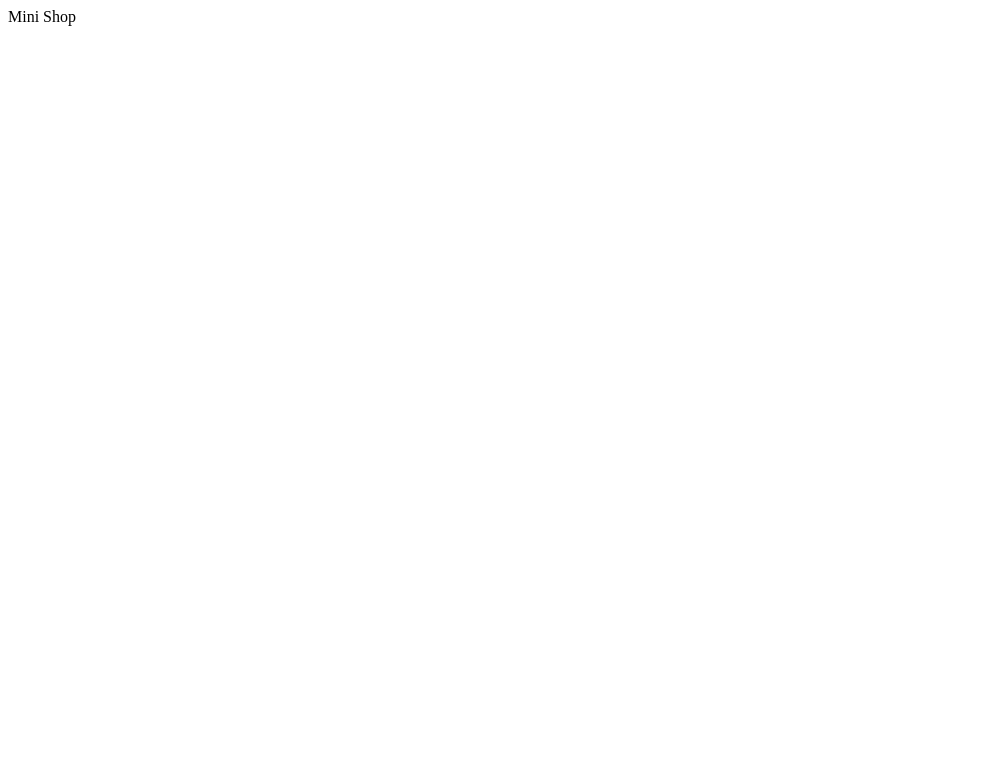
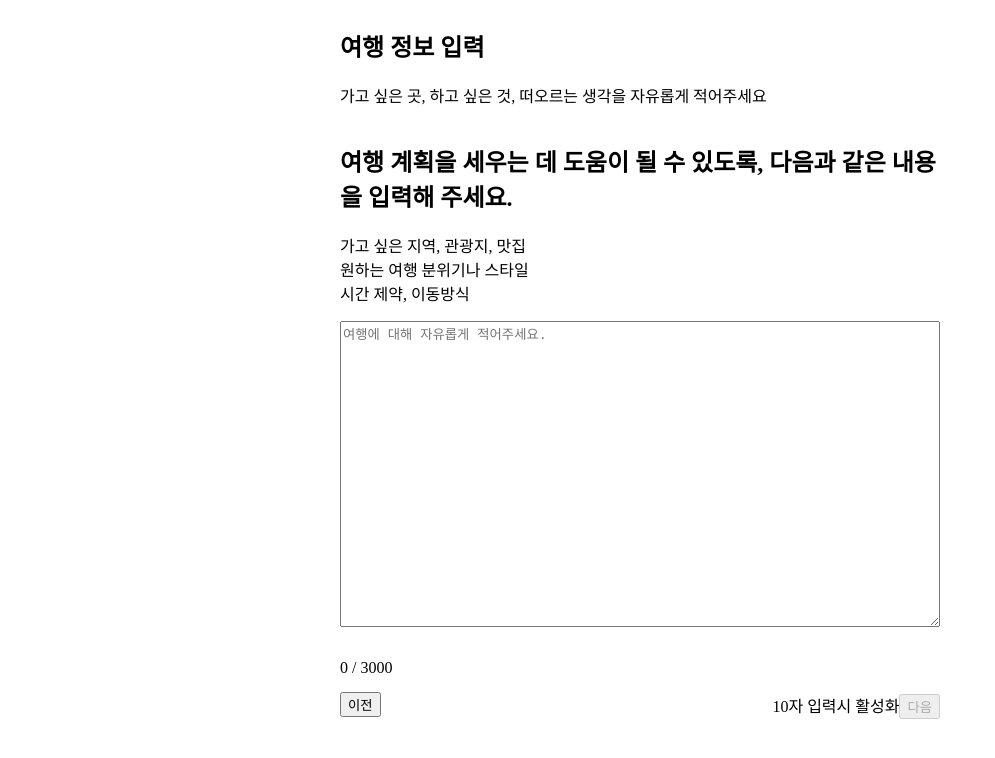
Before and after one commit to minsoo4/tripkey-frontend, a React (Vite) app: page / in a window 1280 px wide. Shown: the top 758 px of the page, without its empty margins (0-995 px from the left). Built offline with nearby package versions, Linux system fonts and the light colour scheme; the HTML template or start-up script is replaced by a standard one.

Commit message:
feat: dump 페이지 및 컴포넌트 구현 (#12)
* feat: dump 페이지 및 컴포넌트 구현

* 리뷰 반영 : className 보완 및 css 연동

```diff
--- a/src/App.tsx
+++ b/src/App.tsx
@@ -1,3 +1,9 @@
+import DumpPage from './pages/DumpPage';
+
 export default function App() {
-  return <div>Mini Shop</div>;
+  return (
+    <>
+      <DumpPage />
+    </>
+  );
 }
--- /dev/null
+++ b/src/components/dump/DumpActionBar.css
@@ -0,0 +1,16 @@
+.dump-action-bar {
+  display: flex;
+  justify-content: space-between;
+  align-items: center;
+}
+
+.dump-back-button {}
+
+.dump-next-section {
+}
+
+.dump-action-message {
+  display: inline-block
+}
+
+.dump-next-button {}
--- /dev/null
+++ b/src/components/dump/DumpActionBar.tsx
@@ -0,0 +1,44 @@
+import './DumpActionBar.css';
+
+type DumpActionBarProps = {
+  onBack: () => void
+  onNext: () => void
+  isNextDisabled: boolean
+}
+
+const DumpActionBar = ({onBack, onNext, isNextDisabled}:DumpActionBarProps) => {
+
+    const nextGuideMessage = isNextDisabled
+    ? '10자 입력시 활성화'
+    : 'AI가 입력한 정보를 분석합니다';
+
+    return (
+        <div className='dump-action-bar'>
+
+            <button
+                className='dump-back-button'
+                type="button"
+                onClick={onBack}>
+                이전
+            </button>
+
+            <div className='dump-next-section'>
+                <p className='dump-action-message'>
+                    {nextGuideMessage}
+                </p>
+
+                <button
+                className='dump-next-button'
+                type="button"
+                onClick={onNext}
+                disabled={isNextDisabled}>
+                다음
+                </button>
+            </div>
+
+        </div>
+    )
+}
+
+
+export default DumpActionBar;
--- /dev/null
+++ b/src/components/dump/DumpForm.css
@@ -0,0 +1,14 @@
+.dump-form {
+    display: flex;
+    flex-direction: column;
+}
+
+.dump-textarea {
+    height: 300px;
+}
+
+.dump-status-message {
+}
+
+.dump-text-count {
+}
--- /dev/null
+++ b/src/components/dump/DumpForm.tsx
@@ -0,0 +1,56 @@
+import './DumpForm.css';
+
+type DumpFormProps = {
+    dumpText : string
+    dumpTextCount : number
+    onTextChange : (nextDumpText : string) => void
+}
+const MIN_DUMP_TEXT_LENGTH = 10;
+const WARNING_DUMP_TEXT_LENGTH = 2700;
+const MAX_DUMP_TEXT_LENGTH = 3000;
+
+const DumpForm = ({ dumpText, dumpTextCount, onTextChange }: DumpFormProps) => {
+    const handleChange = (event: React.ChangeEvent<HTMLTextAreaElement>) => {
+        onTextChange(event.target.value);
+    };
+
+
+    const getStatusMessage = () => {
+        if (dumpTextCount === 0) return '';
+
+        if (dumpTextCount < MIN_DUMP_TEXT_LENGTH) {
+            return `${MIN_DUMP_TEXT_LENGTH - dumpTextCount}자 더 입력해주세요`;
+        }
+
+        if (dumpTextCount >= MAX_DUMP_TEXT_LENGTH) {
+            return '최대 글자 수에 도달했습니다';
+        }
+
+        if (dumpTextCount >= WARNING_DUMP_TEXT_LENGTH) {
+            return '3000자에 가까워요!';
+        }
+        return '';
+    };
+
+
+    return (
+        <div className="dump-form">
+            <textarea
+                className="dump-textarea"
+                value={dumpText}
+                onChange={handleChange}
+                placeholder="여행에 대해 자유롭게 적어주세요."
+                maxLength={MAX_DUMP_TEXT_LENGTH}
+            />
+
+            <p className="dump-status-message">
+                {getStatusMessage()}
+            </p>
+            <div className="dump-text-count">
+                {dumpTextCount} / {MAX_DUMP_TEXT_LENGTH}
+            </div>
+        </div>
+    );
+};
+
+export default DumpForm;
--- /dev/null
+++ b/src/components/dump/DumpGuideCard.css
@@ -0,0 +1,13 @@
+.dump-guide-card {
+}
+
+.dump-guide-title {
+}
+
+.dump-guide-list {
+  list-style: none;
+  padding: 0;
+}
+
+.dump-guide-item {
+}
--- /dev/null
+++ b/src/components/dump/DumpGuideCard.tsx
@@ -0,0 +1,29 @@
+import './DumpGuideCard.css';
+
+const guideItems = [
+    '가고 싶은 지역, 관광지, 맛집',
+    '원하는 여행 분위기나 스타일',
+    '시간 제약, 이동방식',
+]
+
+const DumpGuideCard = () =>{
+    return (
+        <div className="dump-guide-card">
+
+            <h2 className="dump-guide-title">
+                여행 계획을 세우는 데 도움이 될 수 있도록, 다음과 같은 내용을 입력해 주세요.
+            </h2>
+
+            <ul className="dump-guide-list">
+                {guideItems.map((item) => (
+                    <li key={item} className="dump-guide-item">
+                        {item}
+                    </li>
+                ))}
+            </ul>
+
+        </div>
+    )
+}
+
+export default DumpGuideCard;
--- /dev/null
+++ b/src/pages/DumpPage.css
@@ -0,0 +1,21 @@
+/* DumpPage */
+.dump-page {
+  width:600px;
+  margin:0 auto;
+}
+
+/* 본문 영역 */
+.dump-container {
+  display: flex;
+  flex-direction: column;
+}
+
+/* 페이지 제목 영역 */
+.dump-header {
+}
+
+.dump-header h1 {
+}
+
+.dump-header p {
+}
--- /dev/null
+++ b/src/pages/DumpPage.tsx
@@ -0,0 +1,57 @@
+import { useState } from 'react';
+import './DumpPage.css';
+
+import DumpActionBar from '../components/dump/DumpActionBar';
+import DumpGuideCard from '../components/dump/DumpGuideCard';
+import DumpForm from '../components/dump/DumpForm';
+
+const MIN_DUMP_TEXT_LENGTH = 10;
+
+const DumpPage = () => {
+    const [dumpText, setDumpText] = useState('');
+
+    const dumpTextCount = dumpText.trim().length;
+    const isNextDisabled = dumpTextCount < MIN_DUMP_TEXT_LENGTH;
+
+    const handleDumpTextChange = (nextDumpText: string) => {
+        setDumpText(nextDumpText);
+    };
+
+    const handleClickBack = () => {
+        console.log('이전');
+    };
+    const handleClickNext = () => {
+        console.log('다음');
+    };
+
+    return (
+        <main className='dump-page'>
+            <div className='area'>
+                {/*공통 컴포넌트 순서도*/}
+            </div>
+
+            <section className='dump-container'>
+                <div className='dump-header'>
+                    <h1 >여행 정보 입력</h1>
+                    <p>가고 싶은 곳, 하고 싶은 것, 떠오르는 생각을 자유롭게 적어주세요</p>
+                </div>
+
+                <DumpGuideCard />
+
+                <DumpForm
+                    dumpText={dumpText}
+                    dumpTextCount={dumpTextCount}
+                    onTextChange={handleDumpTextChange}
+                />
+
+                <DumpActionBar
+                    onBack={handleClickBack}
+                    onNext={handleClickNext}
+                    isNextDisabled={isNextDisabled}
+                />
+            </section>
+        </main>
+    )
+}
+
+export default DumpPage;
```
